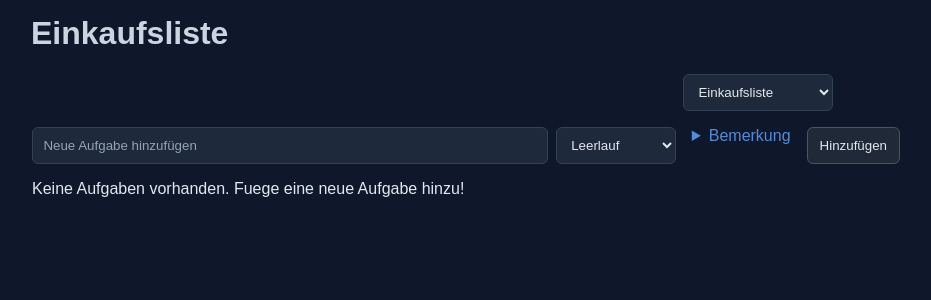
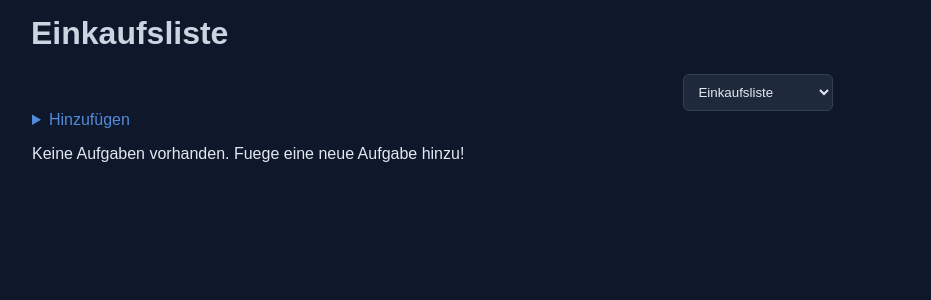
Before and after one commit to H1git/H1HArest0, a Flask app: page / in a window 1280 px wide. Shown: the top 300 px of the page, without its empty margins (174-1105 px from the left). Run offline with Flask 3, Linux system fonts and the light colour scheme.

Commit message:
kleines hinufügen

```diff
--- a/templates/todos.html
+++ b/templates/todos.html
@@ -21,6 +21,9 @@
             </select>
         </form>
 
+        <details class="commentX">
+            <summary>Hinzufügen</summary>
+
             <form class="add-form" action="{{ url_for('add_todo') }}" method="post">
                 <input type="hidden" name="list" value="{{ list_id }}">
                 <input type="text" name="title" placeholder="Neue Aufgabe hinzufügen" required>
@@ -31,15 +34,14 @@
                 </select>
 
                 <!-- <textarea name="comment" placeholder="Bemerkung (optional)"></textarea> -->
-            <br><br>
                 <details class="commentX">
                     <summary>Bemerkung</summary>
                     <textarea name="comment" placeholder="Bemerkung (optional)"></textarea>
                 </details>
 
-            <br><br>
                 <button style="margin-left: auto;" type="submit">Hinzufügen</button>
             </form>
+        </details>
 
         {% if todos %}
         {% set open_todos = todos|rejectattr('done')|list %}
@@ -67,8 +69,10 @@
                             <input type="hidden" name="list" value="{{ list_id }}">
                             <input type="text" name="title" value="{{ todo.title }}" required>
                             <select name="state">
-                                <option value="Leerlauf" {% if todo.state=="Leerlauf" %}selected{% endif %}>Leerlauf</option>
-                                <option value="in Arbeit" {% if todo.state=="in Arbeit" %}selected{% endif %}>in Arbeit</option>
+                                <option value="Leerlauf" {% if todo.state=="Leerlauf" %}selected{% endif %}>Leerlauf
+                                </option>
+                                <option value="in Arbeit" {% if todo.state=="in Arbeit" %}selected{% endif %}>in Arbeit
+                                </option>
                                 <option value="geplant">geplant</option>
                             </select>
                             <textarea name="comment" placeholder="Bemerkung (optional)">{{ todo.comment }}</textarea>
```
Lines whose indentation alone changed are shown as unchanged.
